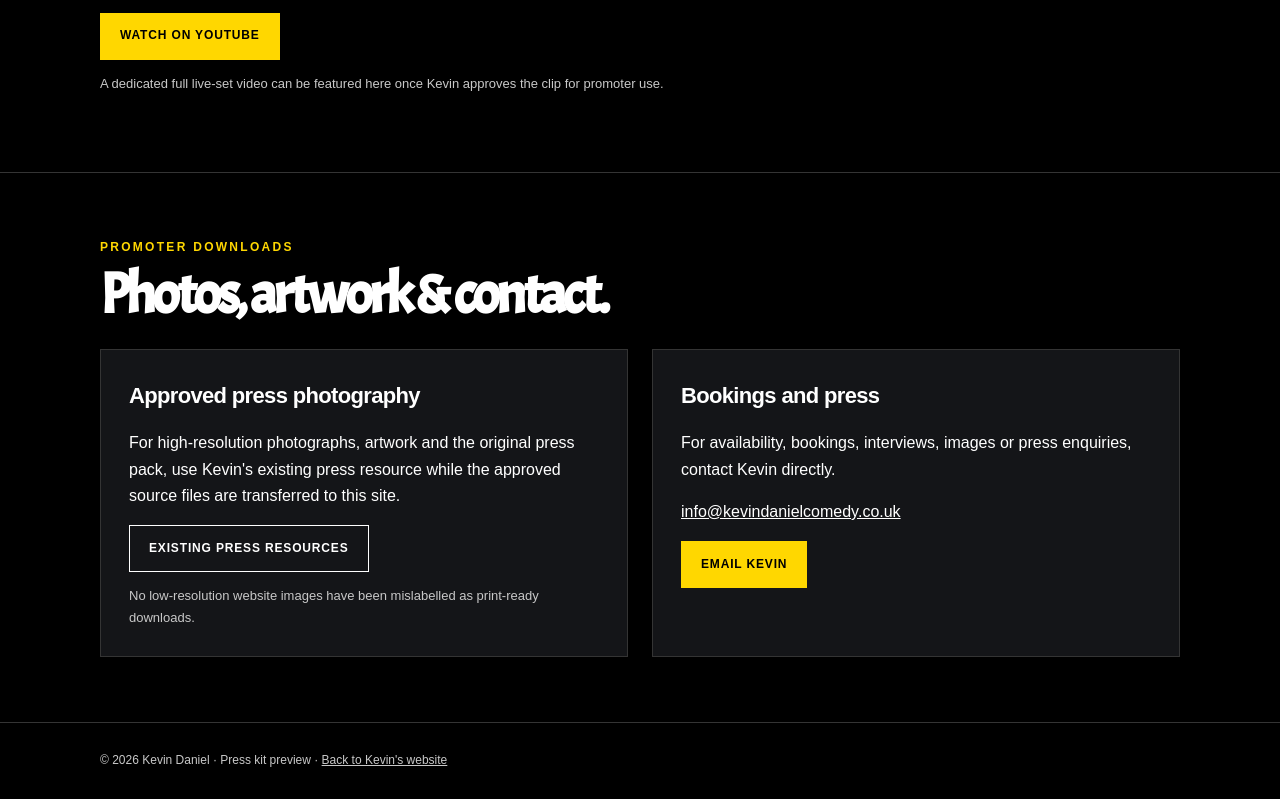
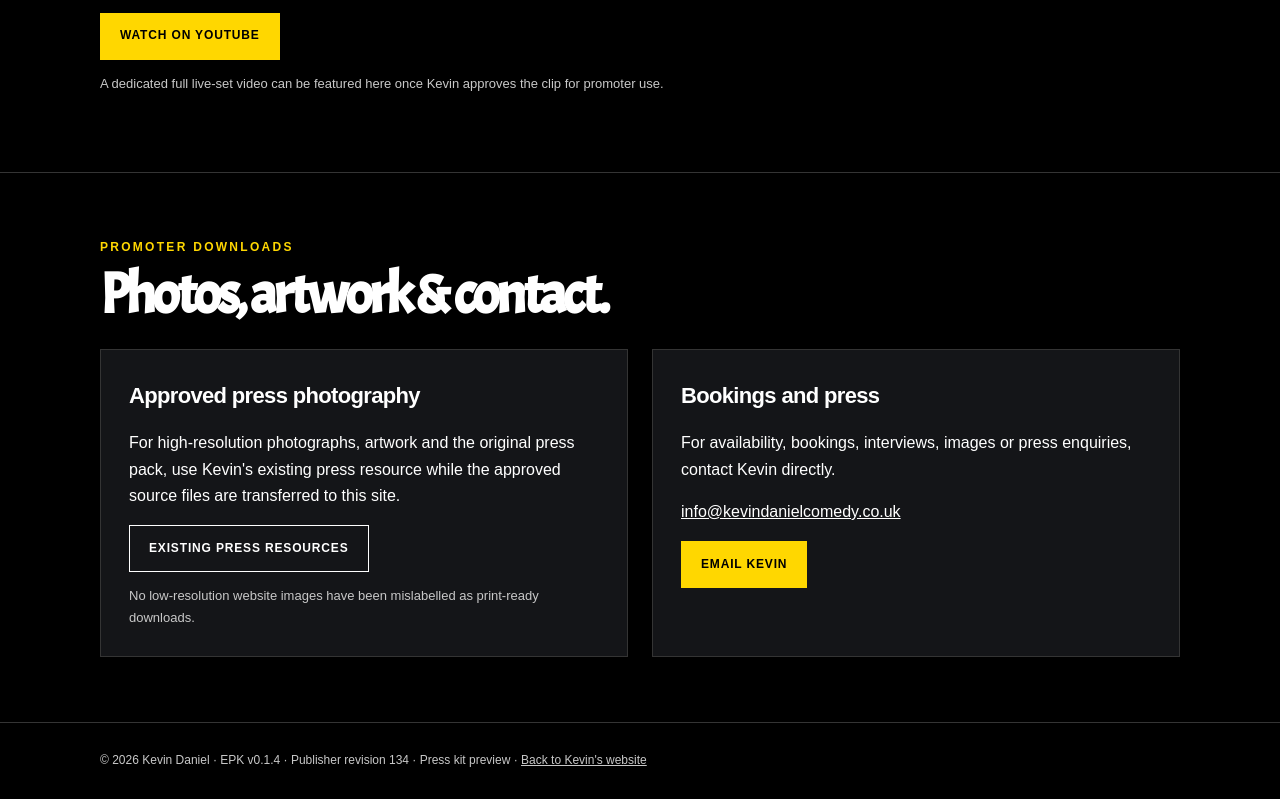
Before and after one commit to rockcentral/rockcentral-data, a plain HTML site: page site-publisher/files/kevin/epk/index.html in a window 1280 px wide. Shown: the part 2776-3575 px from the top of the page. Drawn offline with Linux system fonts and the light colour scheme.

Commit message:
Show permanent EPK version and publisher revision in footer

```diff
--- a/site-publisher/files/kevin/epk/index.html
+++ b/site-publisher/files/kevin/epk/index.html
@@ -12,5 +12,5 @@ h2,.brand{font-family:Acme,Impact,Arial,sans-serif}.button.secondary{border-colo
 <section id="reviews"><div class="wrap"><div class="eyebrow">What promoters say</div><h2>Reviews.</h2><div class="quote"><blockquote>“Kevin is headline-quality hilarious, a very funny man, with broad appeal, who excels in front of a live comedy club audience.”</blockquote><cite>Agraman / Buzz Comedy</cite></div><div class="quote"><blockquote>“Kevin's instant likeability on stage is backed up by great jokes and solid routines.”</blockquote><cite>Harvey Hawkins Comedy Nights</cite></div><div class="quote"><blockquote>“Every time Kevin is on one of our line-ups, he kills.”</blockquote><cite>Chuckl Comedy</cite></div></div></section>
 <section id="video"><div class="wrap"><div class="eyebrow">See him perform</div><h2>Watch Kevin.</h2><p class="muted">Watch clips and performances on Kevin's official YouTube channel.</p><a class="button primary" href="https://www.youtube.com/@kevindanielcomedy" target="_blank" rel="noopener noreferrer">Watch on YouTube</a><p class="note">A dedicated full live-set video can be featured here once Kevin approves the clip for promoter use.</p></div></section>
 <section id="assets"><div class="wrap"><div class="eyebrow">Promoter downloads</div><h2>Photos, artwork &amp; contact.</h2><div class="grid"><div class="panel"><h3>Approved press photography</h3><p>For high-resolution photographs, artwork and the original press pack, use Kevin's existing press resource while the approved source files are transferred to this site.</p><a class="button secondary" href="https://kevindanielcomedy.co.uk/press/" target="_blank" rel="noopener noreferrer">Existing press resources</a><p class="note">No low-resolution website images have been mislabelled as print-ready downloads.</p></div><div class="panel"><h3>Bookings and press</h3><p>For availability, bookings, interviews, images or press enquiries, contact Kevin directly.</p><p><a href="mailto:info@kevindanielcomedy.co.uk">info@kevindanielcomedy.co.uk</a></p><a class="button primary" href="mailto:info@kevindanielcomedy.co.uk?subject=Kevin%20Daniel%20press%20kit%20enquiry">Email Kevin</a></div></div></div></section></main>
-<footer><div class="wrap">© 2026 Kevin Daniel · Press kit preview · <a href="/kevin/">Back to Kevin's website</a></div></footer>
+<footer><div class="wrap">© 2026 Kevin Daniel · EPK v0.1.4 · Publisher revision 134 · Press kit preview · <a href="/kevin/">Back to Kevin's website</a></div></footer>
 <script>document.querySelectorAll('[data-copy]').forEach(function(button){button.addEventListener('click',async function(){const value=document.getElementById(button.dataset.copy).textContent.trim();try{await navigator.clipboard.writeText(value);button.textContent='Copied';setTimeout(()=>button.textContent='Copy '+(button.dataset.copy==='short-bio'?'short':'full')+' biography',1800)}catch(e){const range=document.createRange();range.selectNodeContents(document.getElementById(button.dataset.copy));const selection=window.getSelection();selection.removeAllRanges();selection.addRange(range);button.textContent='Select and copy text';}})});</script></body></html>
```
